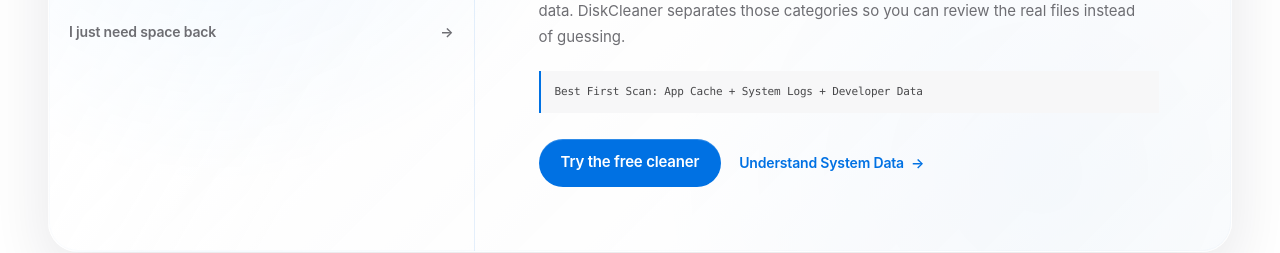
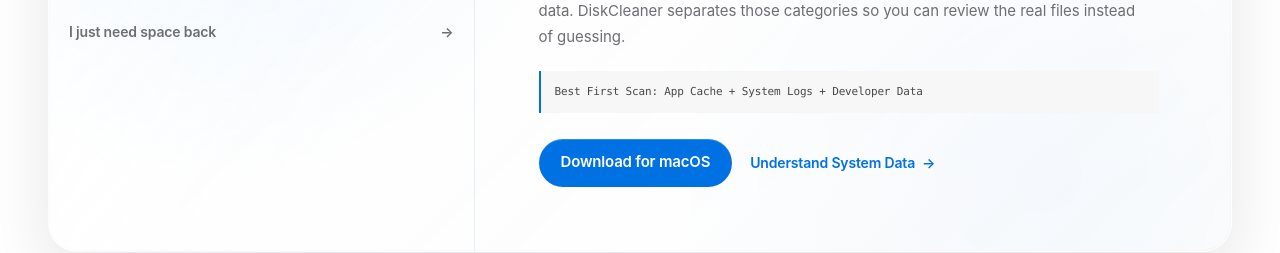
Before and after one commit to totoantonio/diskcleaner-site, a React (Vite) app: page / in a window 1280 px wide. Shown: the part 2820-3073 px from the top of the page. Built offline with nearby package versions, Linux system fonts and the light colour scheme; the HTML template or start-up script is replaced by a standard one.

Commit message:
Clarify download call to action

```diff
--- a/src/pages/Home.tsx
+++ b/src/pages/Home.tsx
@@ -674,7 +674,7 @@
             <code>{active.detail}</code>
             <div className="authored-problem-actions">
               <a href={appDownloadUrl} download data-analytics-location={`problem-${active.id}`} className="authored-primary-button">
-                Try the free cleaner
+                Download for macOS
               </a>
               <Link to={active.href} className="authored-text-link">
                 {active.link} <span aria-hidden>→</span>
```
